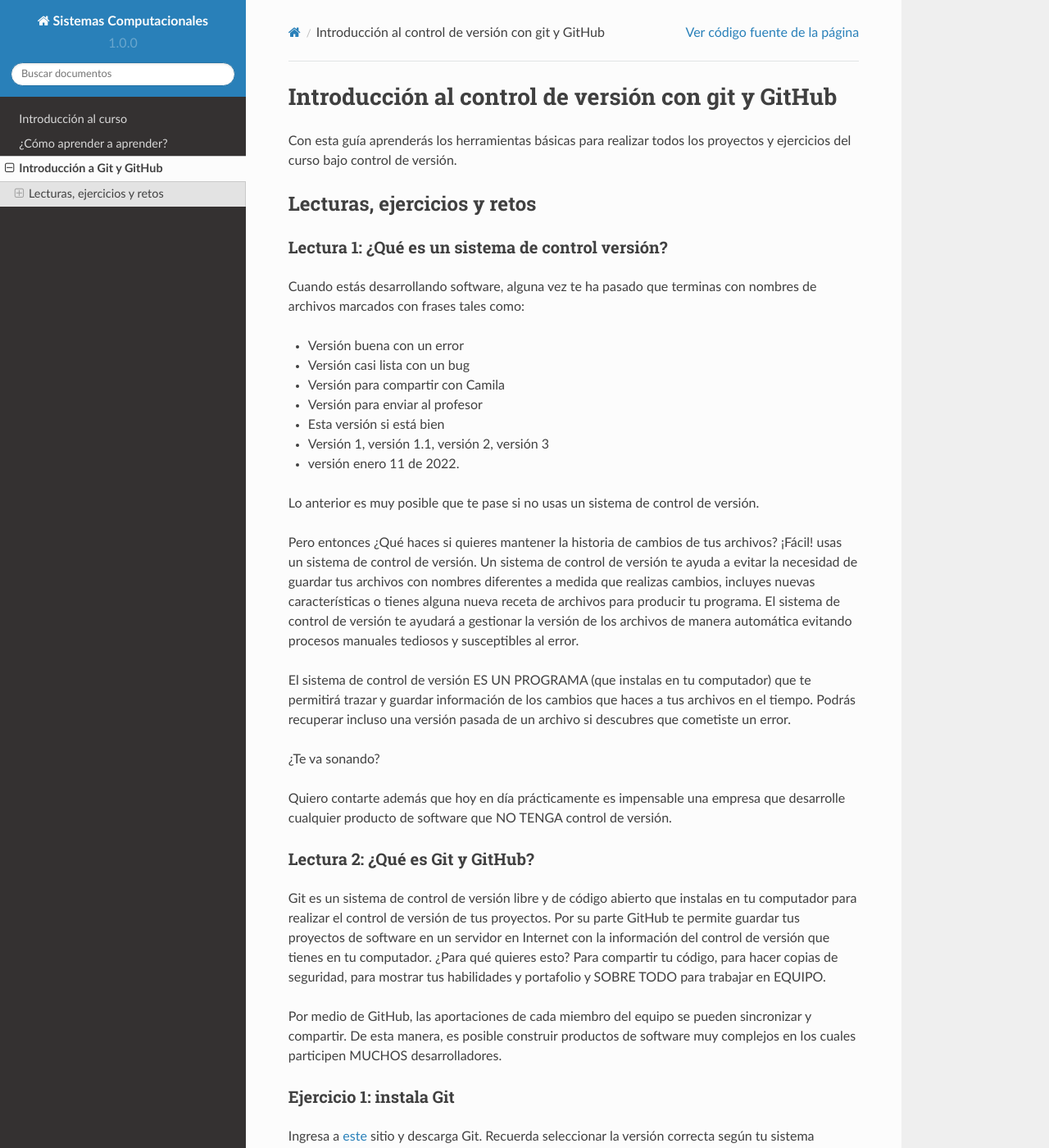
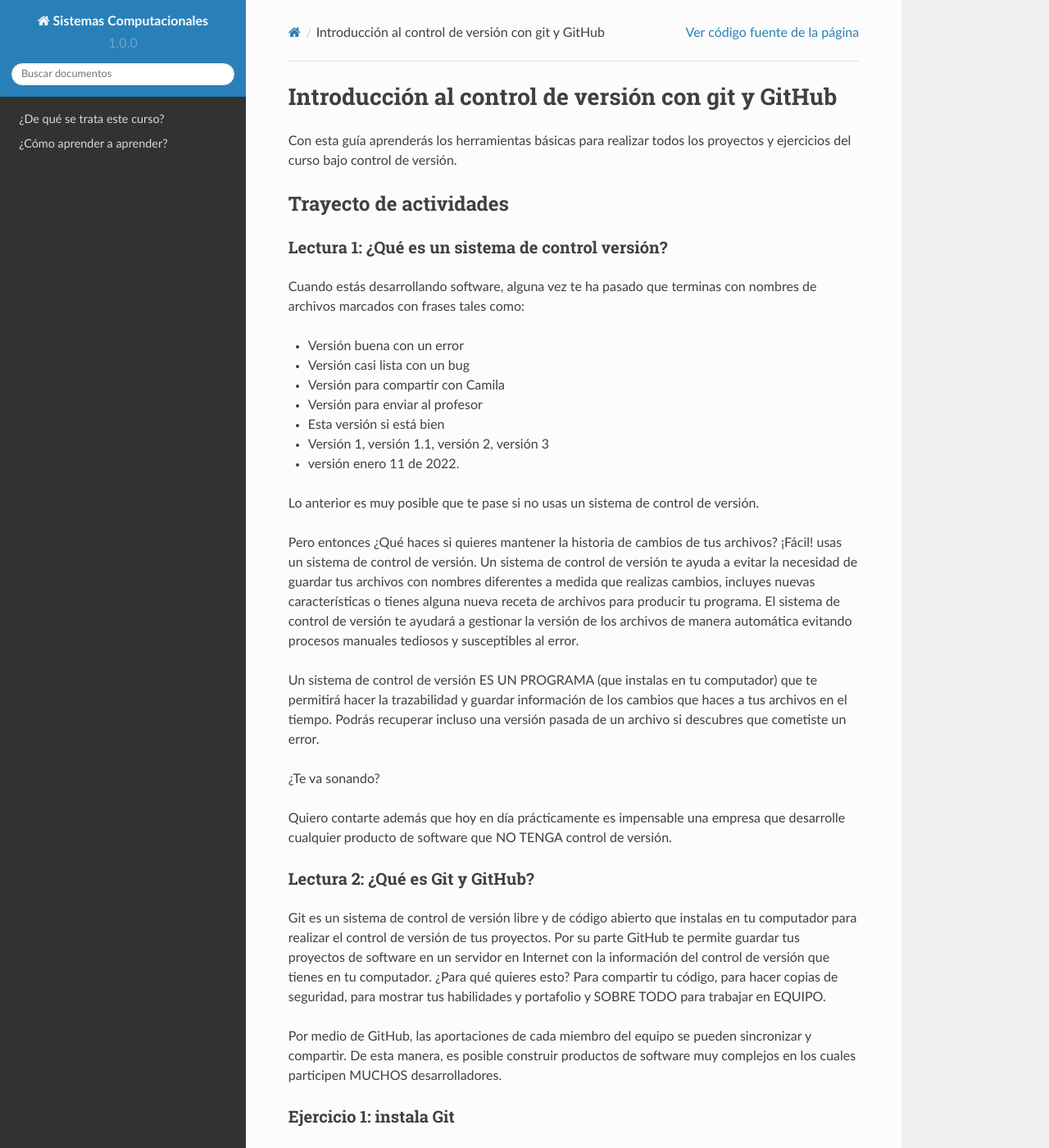
Before and after one commit to juanferfranco/SistemasComputacionales, a Sphinx documentation site: the page built from docs/_intro/introGit.rst, in a window 1280 px wide and 1400 px high. Shown: the whole window at 82% size. Built offline with Sphinx 7.4.7 and the Read the Docs theme 2.0.0, drawn with Linux system fonts in a browser that asks for light colours; pages that are not in the unit, such as notebooks, are missing from menus.

Commit message:
remove git intro and add tools requirements

```diff
--- a/docs/_intro/introGit.rst
+++ b/docs/_intro/introGit.rst
@@ -4,7 +4,7 @@ Introducción al control de versión con git y GitHub
 Con esta guía aprenderás los herramientas básicas para realizar
 todos los proyectos y ejercicios del curso bajo control de versión.
 
-Lecturas, ejercicios y retos
+Trayecto de actividades
 ---------------------------------
 
 Lectura 1: ¿Qué es un sistema de control versión?
@@ -32,8 +32,8 @@ o tienes alguna nueva receta de archivos para producir tu programa. El sistema
 de control de versión te ayudará a gestionar la versión de los archivos
 de manera automática evitando procesos manuales tediosos y susceptibles al error.
 
-El sistema de control de versión ES UN PROGRAMA (que instalas en tu computador)
-que te permitirá trazar y guardar información de los cambios que haces a tus
+Un sistema de control de versión ES UN PROGRAMA (que instalas en tu computador)
+que te permitirá hacer la trazabilidad y guardar información de los cambios que haces a tus
 archivos en el tiempo. Podrás recuperar incluso una versión pasada de un archivo si
 descubres que cometiste un error.
 
--- a/docs/index.rst
+++ b/docs/index.rst
@@ -14,9 +14,9 @@ Consideraciones Iniciales
 .. toctree::
    :maxdepth: 1
 
-   Introducción al curso <_intro/intro>
+   ¿De qué se trata este curso? <_intro/intro>
    ¿Cómo aprender a aprender? <_intro/learning>
-   Introducción a Git y GitHub <_intro/introGit>
+   ¿Qué herramientas necesito? <_intro/tools>
 
 .. toctree::
    :maxdepth: 1
```
